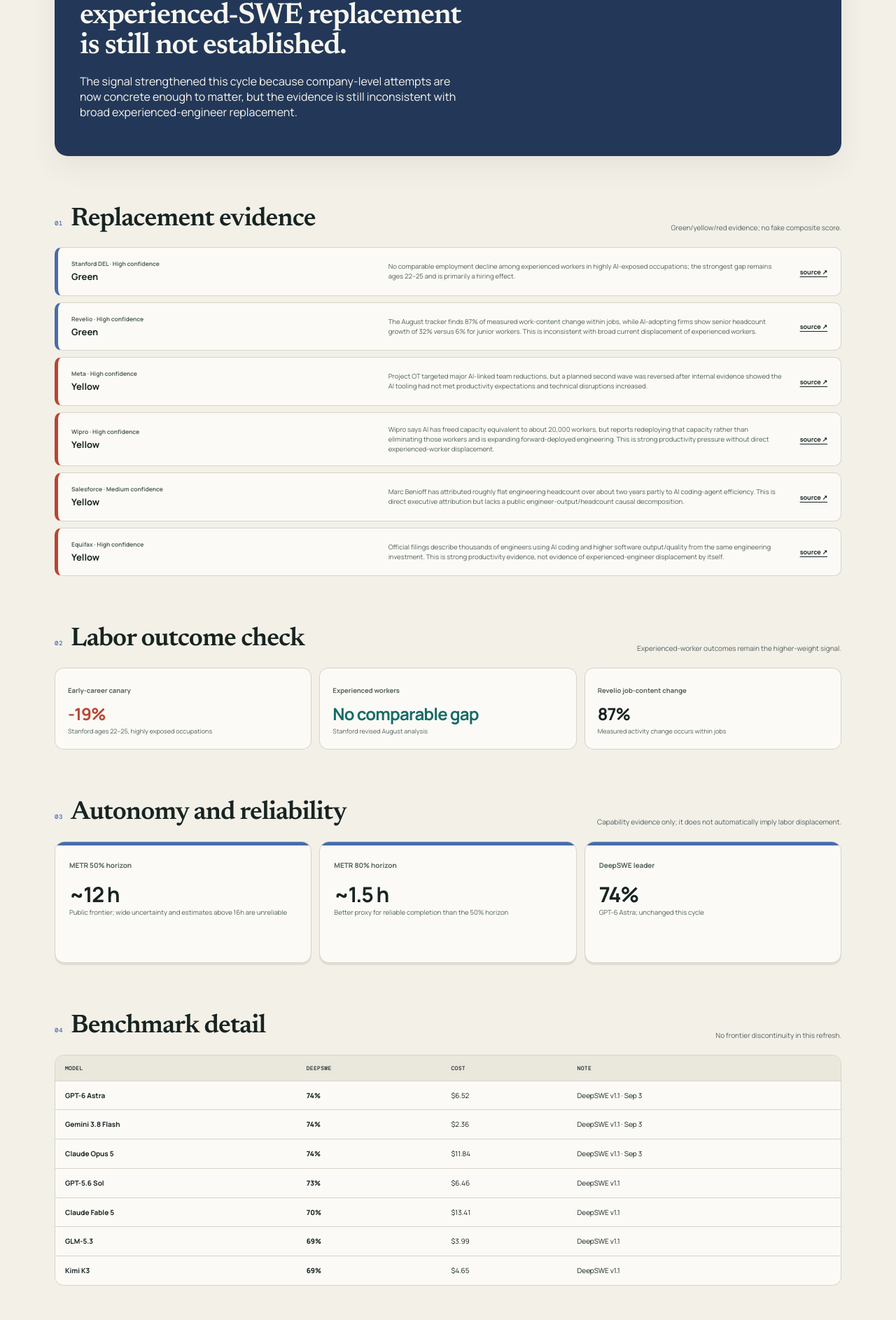
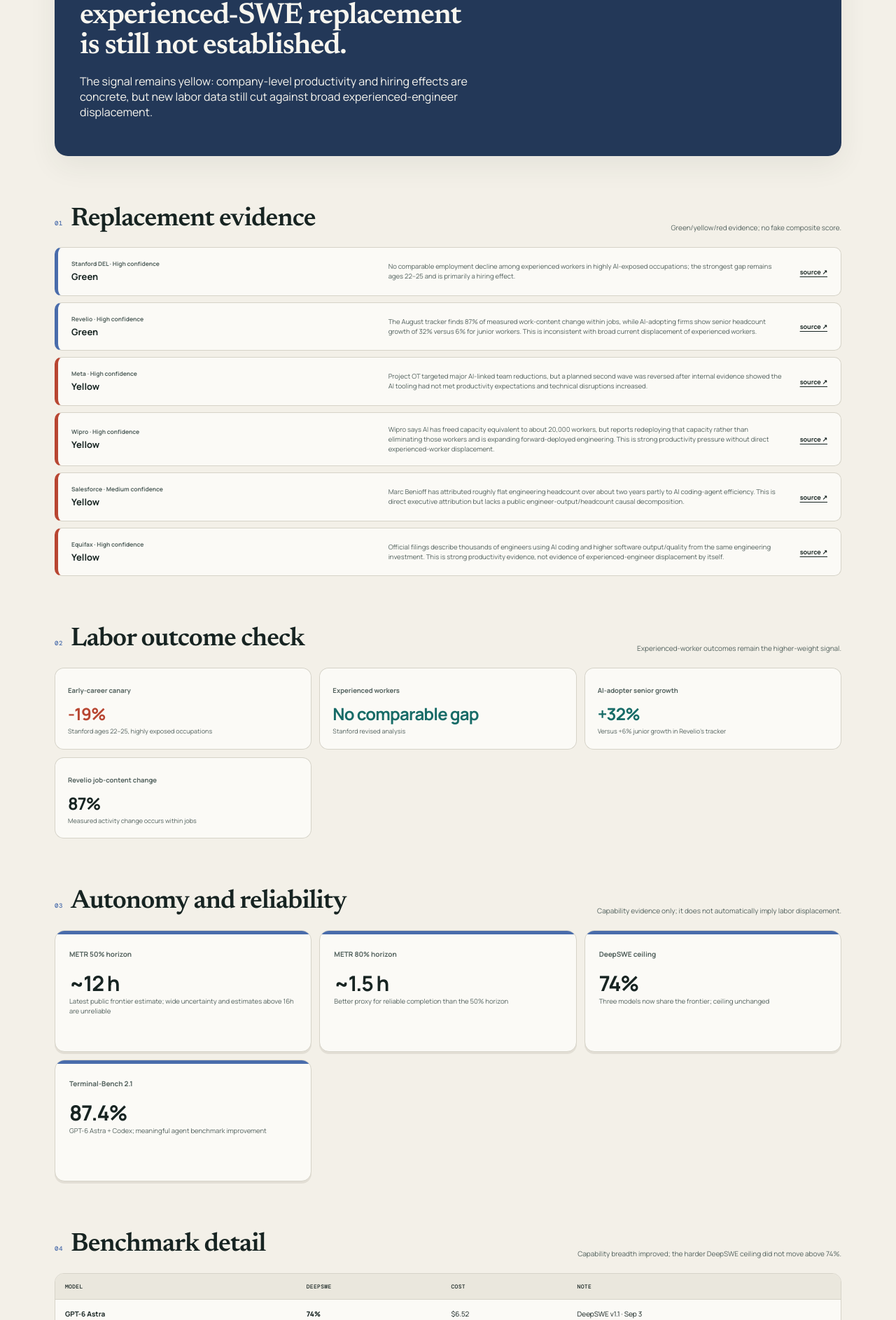
Before and after one commit to JamesWingert/career-helper, a Next.js app: page /ai-dashboard/ai-replacement in a window 1280 px wide. Shown: the part 694-2580 px from the top of the page at 70% size. Built offline with nearby package versions, Linux system fonts and the light colour scheme.

Commit message:
Update AI replacement evidence page

```diff
--- a/app/ai-dashboard/ai-replacement/page.tsx
+++ b/app/ai-dashboard/ai-replacement/page.tsx
@@ -10,10 +10,10 @@ export default async function AiReplacementPage() {
   return <main className={styles.page}>
     <header className={styles.top}><div><span className={styles.topKicker}>AI replacement</span><h1 className={styles.title}>Evidence before benchmarks</h1><p className={styles.dek}>The question is not whether models can code. It is whether firms are measurably replacing experienced engineers while maintaining output and reliability.</p></div><dl className={styles.stamp}><div><dt>Signal</dt><dd>{r.signal}</dd></div><div><dt>Confidence</dt><dd>{r.confidence}</dd></div></dl></header>
     <nav className={styles.sectionNav}><a href="/ai-dashboard">Overview</a><a href="/ai-dashboard/personal-risk">Personal risk</a><a href="/ai-dashboard/labor-market">Labor market</a><a href="/ai-dashboard/ai-replacement">AI replacement</a><a href="/ai-dashboard/career-response">Career response</a></nav>
-    <section className={styles.readout}><div><span>Current verdict</span><h2>{r.verdict}</h2><p>The signal strengthened this cycle because company-level attempts are now concrete enough to matter, but the evidence is still inconsistent with broad experienced-engineer replacement.</p></div></section>
+    <section className={styles.readout}><div><span>Current verdict</span><h2>{r.verdict}</h2><p>The signal remains yellow: company-level productivity and hiring effects are concrete, but new labor data still cut against broad experienced-engineer displacement.</p></div></section>
     <section className={styles.section}><header className={styles.sectionHead}><div><span>01</span><h2>Replacement evidence</h2></div><p>Green/yellow/red evidence; no fake composite score.</p></header><div className={styles.evidenceList}>{r.items.map(x=><article className={x.status === "Yellow" ? styles.warning : styles.up} key={x.company}><div><span>{x.company} · {x.confidence} confidence</span><strong>{x.status}</strong></div><p>{x.evidence}</p><a href={x.source} target="_blank" rel="noreferrer">source ↗</a></article>)}</div></section>
-    <section className={styles.section}><header className={styles.sectionHead}><div><span>02</span><h2>Labor outcome check</h2></div><p>Experienced-worker outcomes remain the higher-weight signal.</p></header><div className={styles.signalStrip}><article><span>Early-career canary</span><strong className={styles.negative}>-19%</strong><p>Stanford ages 22–25, highly exposed occupations</p></article><article><span>Experienced workers</span><strong className={styles.positive}>No comparable gap</strong><p>Stanford revised August analysis</p></article><article><span>Revelio job-content change</span><strong>{d.aiLaborTracker.withinJobActivityChangePct}%</strong><p>Measured activity change occurs within jobs</p></article></div></section>
-    <section className={styles.section}><header className={styles.sectionHead}><div><span>03</span><h2>Autonomy and reliability</h2></div><p>Capability evidence only; it does not automatically imply labor displacement.</p></header><div className={styles.metricGrid}><article className={styles.warning}><span>METR 50% horizon</span><strong>~12 h</strong><p>Public frontier; wide uncertainty and estimates above 16h are unreliable</p></article><article className={styles.neutral}><span>METR 80% horizon</span><strong>~1.5 h</strong><p>Better proxy for reliable completion than the 50% horizon</p></article><article className={styles.neutral}><span>DeepSWE leader</span><strong>{d.benchmarks[0].score}%</strong><p>{d.benchmarks[0].model}; unchanged this cycle</p></article></div></section>
-    <section className={styles.section}><header className={styles.sectionHead}><div><span>04</span><h2>Benchmark detail</h2></div><p>No frontier discontinuity in this refresh.</p></header><div className={styles.tableWrap}><table className={styles.dataTable}><thead><tr><th>Model</th><th>DeepSWE</th><th>Cost</th><th>Note</th></tr></thead><tbody>{d.benchmarks.map(x=><tr key={x.model}><td>{x.model}</td><td className={styles.value}>{x.score}%</td><td>{x.cost}</td><td>{x.note}</td></tr>)}</tbody></table></div></section>
+    <section className={styles.section}><header className={styles.sectionHead}><div><span>02</span><h2>Labor outcome check</h2></div><p>Experienced-worker outcomes remain the higher-weight signal.</p></header><div className={styles.signalStrip}><article><span>Early-career canary</span><strong className={styles.negative}>-19%</strong><p>Stanford ages 22–25, highly exposed occupations</p></article><article><span>Experienced workers</span><strong className={styles.positive}>No comparable gap</strong><p>Stanford revised analysis</p></article><article><span>AI-adopter senior growth</span><strong className={styles.positive}>+{d.aiLaborTracker.adoptingFirmSeniorGrowthPct}%</strong><p>Versus +{d.aiLaborTracker.adoptingFirmJuniorGrowthPct}% junior growth in Revelio's tracker</p></article><article><span>Revelio job-content change</span><strong>{d.aiLaborTracker.withinJobActivityChangePct}%</strong><p>Measured activity change occurs within jobs</p></article></div></section>
+    <section className={styles.section}><header className={styles.sectionHead}><div><span>03</span><h2>Autonomy and reliability</h2></div><p>Capability evidence only; it does not automatically imply labor displacement.</p></header><div className={styles.metricGrid}><article className={styles.warning}><span>METR 50% horizon</span><strong>~12 h</strong><p>Latest public frontier estimate; wide uncertainty and estimates above 16h are unreliable</p></article><article className={styles.neutral}><span>METR 80% horizon</span><strong>~1.5 h</strong><p>Better proxy for reliable completion than the 50% horizon</p></article><article className={styles.neutral}><span>DeepSWE ceiling</span><strong>{d.benchmarks[0].score}%</strong><p>Three models now share the frontier; ceiling unchanged</p></article><article className={styles.warning}><span>Terminal-Bench 2.1</span><strong>87.4%</strong><p>GPT-6 Astra + Codex; meaningful agent benchmark improvement</p></article></div></section>
+    <section className={styles.section}><header className={styles.sectionHead}><div><span>04</span><h2>Benchmark detail</h2></div><p>Capability breadth improved; the harder DeepSWE ceiling did not move above 74%.</p></header><div className={styles.tableWrap}><table className={styles.dataTable}><thead><tr><th>Model</th><th>DeepSWE</th><th>Cost</th><th>Note</th></tr></thead><tbody>{d.benchmarks.map(x=><tr key={x.model}><td>{x.model}</td><td className={styles.value}>{x.score}%</td><td>{x.cost}</td><td>{x.note}</td></tr>)}</tbody></table></div></section>
   </main>;
 }
```
